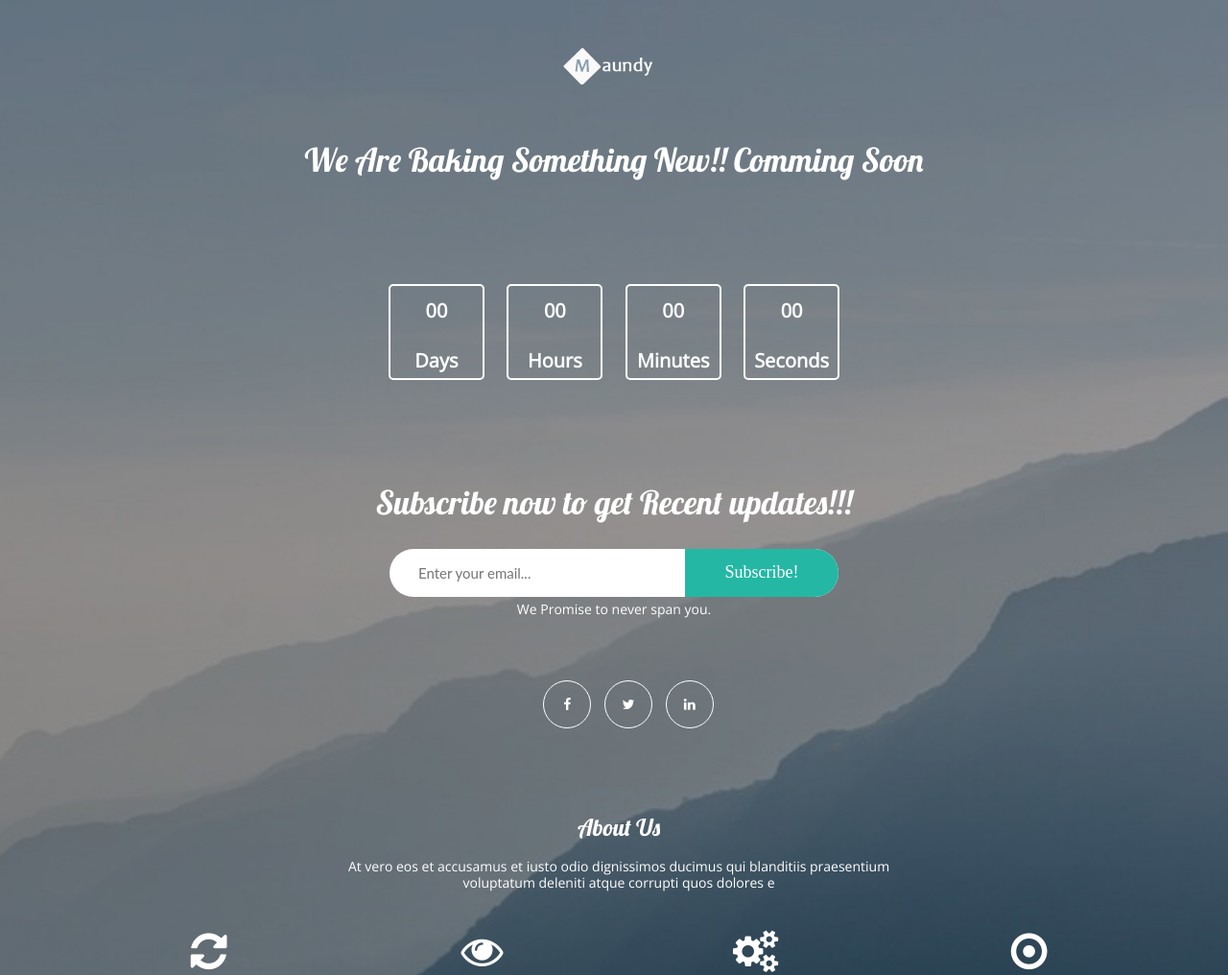
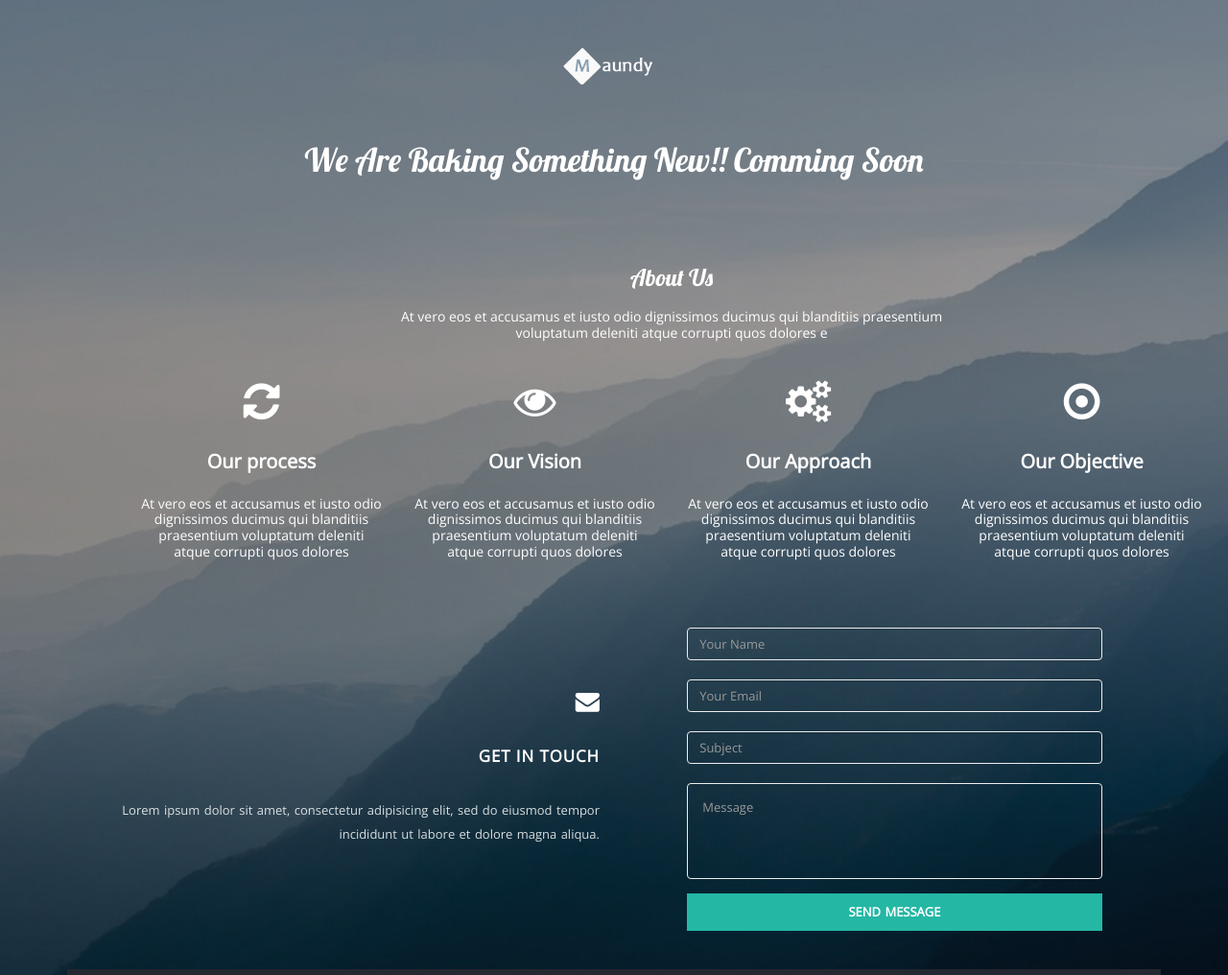
Before and after one commit to ObiMadu/FMTech, a plain HTML site: page index.html in a window 1280 px wide. Shown: the top 1016 px of the page at 96% size. Drawn offline with nearby package versions, Linux system fonts and the light colour scheme.

Commit message:
Update index.html

```diff
--- a/index.html
+++ b/index.html
@@ -12,12 +12,6 @@
   <link rel="stylesheet" type="text/css" href="css/bootstrap.min.css">
   <link rel="stylesheet" type="text/css" href="css/animate.css">
   <link rel="stylesheet" type="text/css" href="css/style.css">
-  <!-- =======================================================
-    Theme Name: Maundy
-    Theme URL: https://bootstrapmade.com/maundy-free-coming-soon-bootstrap-theme/
-    Author: BootstrapMade.com
-    Author URL: https://bootstrapmade.com
-  ======================================================= -->
 </head>
 
 <body>
@@ -29,36 +23,6 @@
           <h2>We Are Baking Something New!! Comming Soon</h2>
         </div>
 
-        <div id="countdown" data-wow-delay=".3s" data-date="Dec 26, 2016 06:00:00"></div>
-        <h2 class="subs-title text-center">Subscribe now to get Recent updates!!!</h2>
-        <div class="subcription-info text-center">
-          <form class="subscribe_form" action="#" method="post">
-            <input required="" value="" placeholder="Enter your email..." class="email" id="email" name="email" type="email">
-            <input class="subscribe" name="email" value="Subscribe!" type="submit">
-          </form>
-          <p class="sub-p">We Promise to never span you.</p>
-        </div>
-      </div>
-    </div>
-    <section>
-      <div class="container">
-        <div class="row bort text-center">
-          <div class="social">
-            <ul>
-              <li>
-                <a href=""><i class="fa fa-facebook"></i></a>
-              </li>
-              <li>
-                <a href=""><i class="fa fa-twitter"></i></a>
-              </li>
-              <li>
-                <a href=""><i class="fa fa-linkedin"></i></a>
-              </li>
-            </ul>
-          </div>
-        </div>
-      </div>
-    </section>
     <section id="about" class="section-padding">
       <div class="container">
         <div class="row">
```
